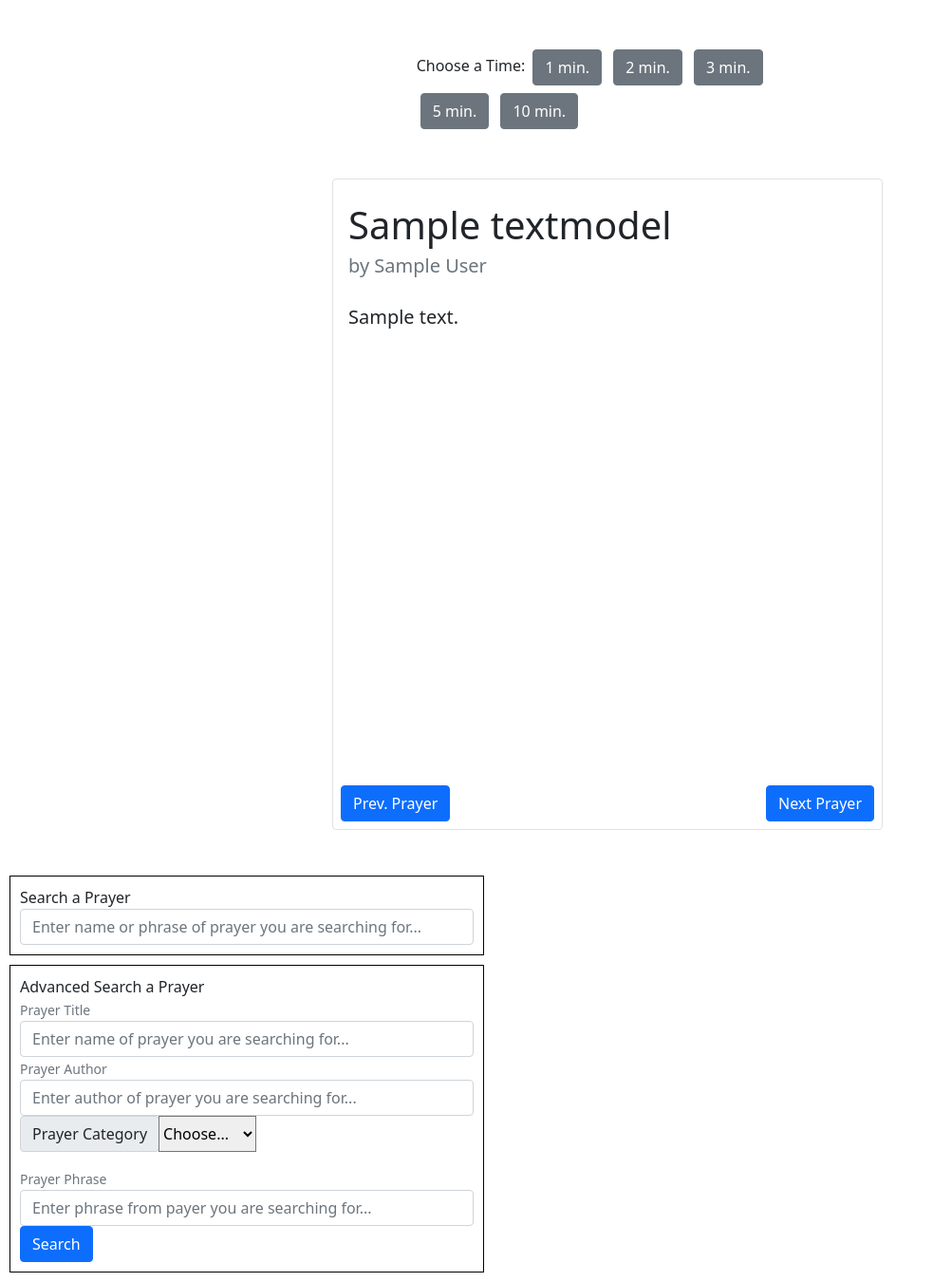
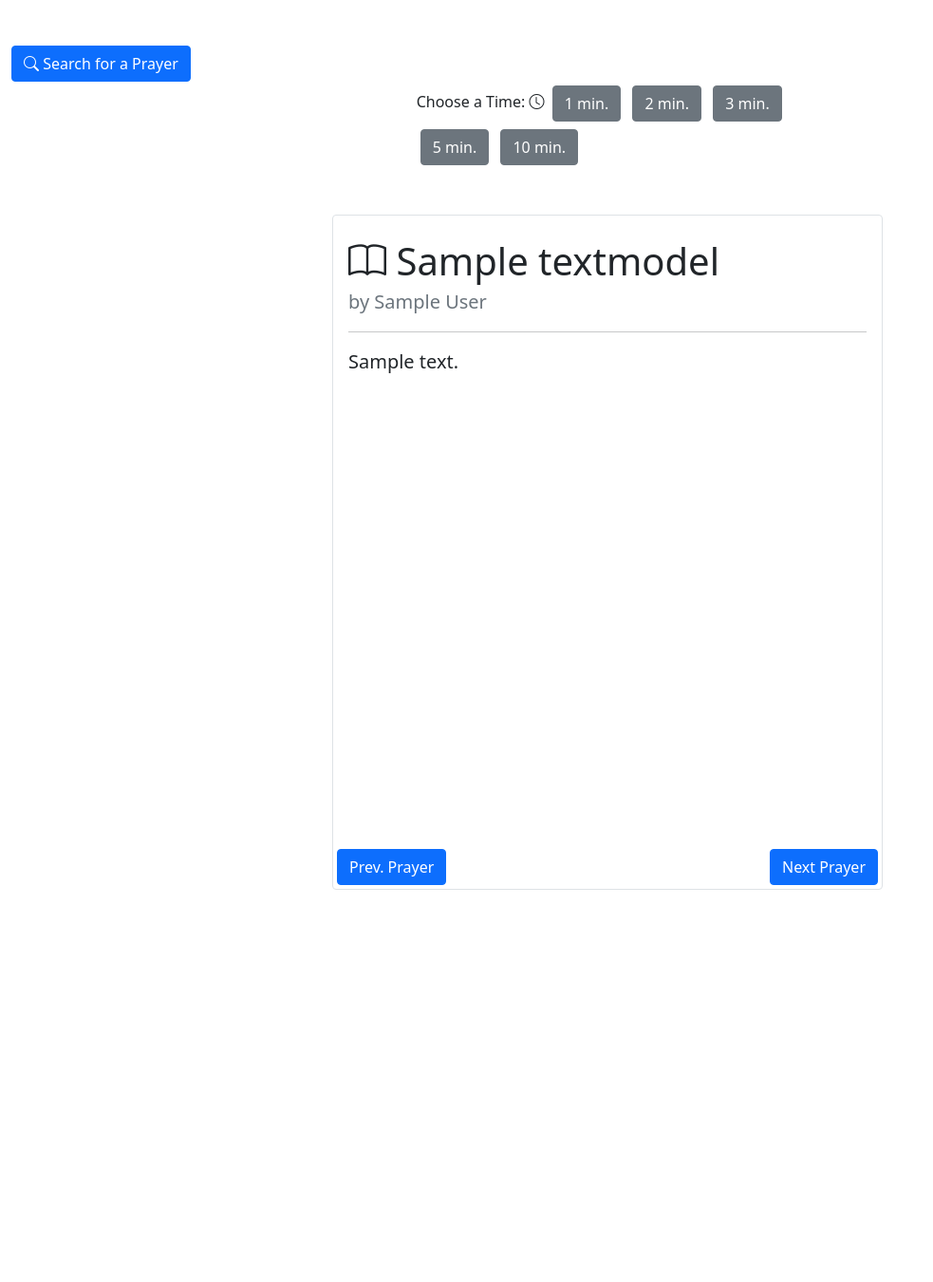
Before and after one commit to stephen-taylor-dev/capstone, a Django app: page / in a window 1280 px wide. Shown: the part 56-1406 px from the top of the page at 95% size, without its empty margins (0-983 px from the left). After the commit the page ends 993 px from the top, so only its background shows below. Run offline with Django 3.2, Linux system fonts and the light colour scheme; tables that the repository leaves empty hold one stand-in row (values such as "Sample post").

Commit message:
more ui changes

```diff
--- a/capstone/benedict_option/templates/benedict_option/index.html
+++ b/capstone/benedict_option/templates/benedict_option/index.html
@@ -3,9 +3,15 @@
 {% block body %}
 
 <div class="container-fluid my-5">
+    <div class="row justify-content-left">
+        <div class="col-sm-2 col-md-4 col-4">
+            <button class="btn btn-primary" type="button" data-bs-toggle="offcanvas" data-bs-target="#offcanvasWithBothOptions" aria-controls="offcanvasWithBothOptions"><i class="bi bi-search"></i> Search for a Prayer</button>
+        </div>
+
+    </div>
     <div class="row justify-content-center">
         <div class="col-sm-2 col-md-4 col-4">
-            <label for="searchPrayer">Choose a Time:</label>
+            <label for="searchPrayer">Choose a Time: <i class="bi bi-clock"></i></label>
             <button type="button" class="btn btn-secondary m-1">1 min.</button>
             <button type="button" class="btn btn-secondary m-1">2 min.</button>
             <button type="button" class="btn btn-secondary m-1">3 min.</button>
@@ -19,15 +25,18 @@
         <div class="row my-5 align-items-center justify-content-center">
             <div class="col-6">
                 <div class="card border rounded">
-                    <div class="card-body text-left py-4" ">
-                        <h1 class="card-title"> {{ text.title}} </h1>
-                        <p class="lead card-subtitle text-muted"> by {{text.author }} </p>
+                    <div class="card-body text-left py-4">
+                        <div class="d-flex flex-row-reverse bd-highlight"></div>
+                        <h1 class="card-title"> <i class="bi bi-book"></i> {{ text.title}} </h1>
+                        <p class="lead card-subtitle text-muted mb-1"> by {{text.author }} </p>
+
+                        <hr>
                         <div id="text">
-                            <p class="lead my-4"> {{ text.text }} </p>
+                            <p class="lead"> {{ text.text }} </p>
                         </div>
                     </div>
 
-                    <div class="row p-2">
+                    <div class="row p-1">
                         <div class="col ">
 
                             <button type="button" class="btn btn-primary ">Prev. Prayer</button>
@@ -42,19 +51,32 @@
 
     </div>
 
-    <div class="box">
+
+
+    <div class="offcanvas offcanvas-start" data-bs-scroll="true" tabindex="-1" id="offcanvasWithBothOptions" aria-labelledby="offcanvasWithBothOptionsLabel">
+        <div class="offcanvas-header">
+          <h5 class="offcanvas-title" id="offcanvasWithBothOptionsLabel">Search a prayer...</h5>
+          <button type="button" class="btn-close text-reset" data-bs-dismiss="offcanvas" aria-label="Close"></button>
+        </div>
+        <div class="offcanvas-body">
+          <p>Here you can search for a particular prayer you are looking for.</p>
+
+          <div class="container">
                 <form action="" method="post">
                     {% csrf_token %}
-        {% comment %} Search Prayer {% endcomment %}
+                    {% comment %} Search a Phrase {% endcomment %}
                     <div class="form-group">
                         <label for="searchPrayer">Search a Prayer</label>
                       <input type="text" name="title" class="form-control" id="searchPrayer" aria-describedby="searchPrayer" placeholder="Enter name or phrase of prayer you are searching for...">
+                      <button type="submit" class="btn btn-primary">Search</button>
+
                     </div>
                 </form>
+
           </div>
 
+          <!-- Advanced Search -->
 
-    <div class="box">
               <label for="searchPrayer">Advanced Search a Prayer</label>
               <form action="" method="post">
                 {% csrf_token %}
@@ -92,7 +114,11 @@
               </form>
 
               <button type="submit" class="btn btn-primary">Search</button>
+
         </div>
+      </div>
+
+
 </div>
 
 
--- a/capstone/benedict_option/templates/benedict_option/layout.html
+++ b/capstone/benedict_option/templates/benedict_option/layout.html
@@ -7,11 +7,15 @@
     <meta http-equiv="X-UA-Compatible" content="IE=edge">
     <meta name="viewport" content="width=device-width, initial-scale=1.0">
     <title>{% block title %}Bendict Option{% endblock %}</title>
-    <link href="https://cdn.jsdelivr.net/npm/bootstrap@5.1.3/dist/css/bootstrap.min.css" rel="stylesheet" integrity="sha384-1BmE4kWBq78iYhFldvKuhfTAU6auU8tT94WrHftjDbrCEXSU1oBoqyl2QvZ6jIW3" crossorigin="anonymous">        <link href="{% static 'benedict_option/styles.css' %}" rel="stylesheet">
+    <link href="https://cdn.jsdelivr.net/npm/bootstrap@5.1.3/dist/css/bootstrap.min.css" rel="stylesheet" integrity="sha384-1BmE4kWBq78iYhFldvKuhfTAU6auU8tT94WrHftjDbrCEXSU1oBoqyl2QvZ6jIW3" crossorigin="anonymous">
+    <link href="{% static 'benedict_option/styles.css' %}" rel="stylesheet">
     <script src="https://cdn.jsdelivr.net/npm/bootstrap@5.1.3/dist/js/bootstrap.bundle.min.js" integrity="sha384-ka7Sk0Gln4gmtz2MlQnikT1wXgYsOg+OMhuP+IlRH9sENBO0LRn5q+8nbTov4+1p" crossorigin="anonymous"></script>
     <script src="{% static 'benedict_option/script.js' %}"></script>
+    <!-- Bootstrap Icons -->
+    <link rel="stylesheet" href="https://cdn.jsdelivr.net/npm/bootstrap-icons@1.8.1/font/bootstrap-icons.css">
+
 </head>
-<body>
+<body id="test">
     <nav class="navbar navbar-expand-sm navbar-dark", style="background-color: #8B0000">
         <div class="container-fluid">
             <a class="navbar-brand" href="{% url 'index' %}">Benedict Option</a>
```
Lines whose indentation alone changed are shown as unchanged.
